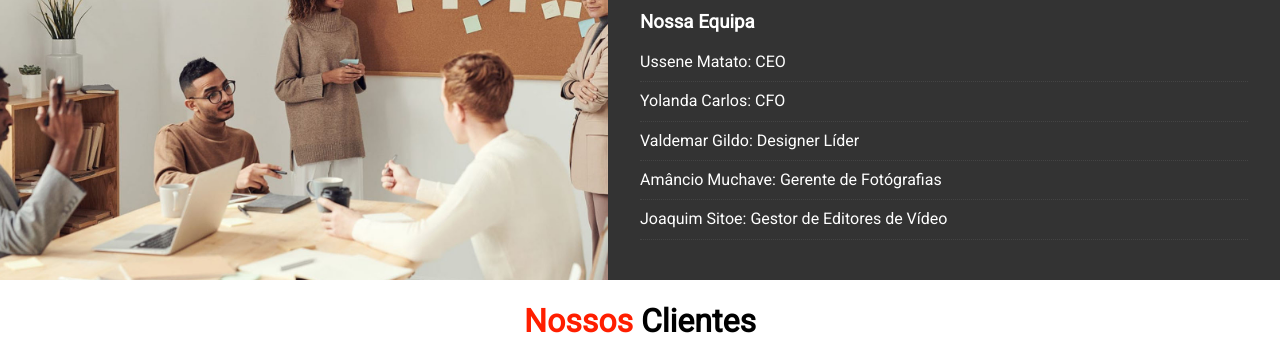
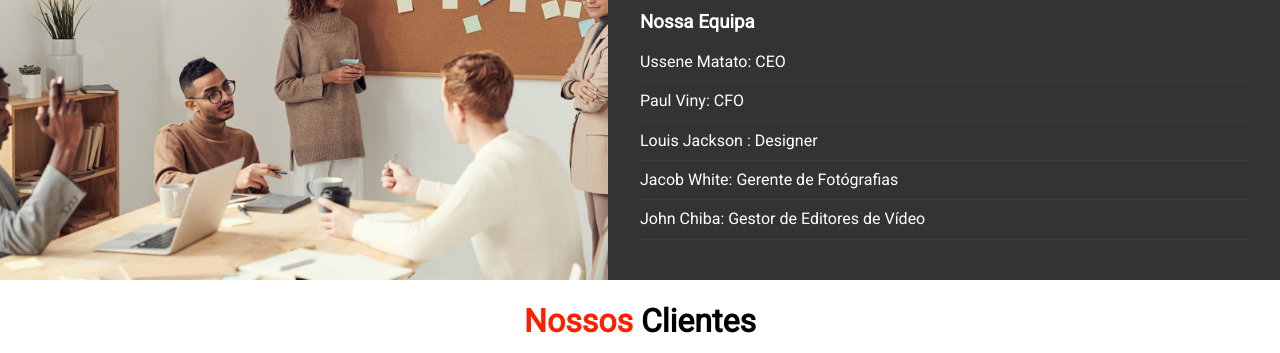
Before and after one commit to ussenematato/Enterprise-Landing-Page, a plain HTML site: page index.html in a window 1280 px wide. Shown: the part 1292-1645 px from the top of the page. Drawn offline with Linux system fonts and the light colour scheme.

Commit message:
Update index.html

```diff
--- a/index.html
+++ b/index.html
@@ -104,10 +104,10 @@
         <h3>Nossa Equipa</h3>
         <ul class="list">
           <li>Ussene Matato: CEO</li>
-          <li>Yolanda Carlos: CFO</li>
-          <li>Valdemar Gildo: Designer Líder</li>
-          <li>Amâncio Muchave: Gerente de Fotógrafias</li>
-          <li>Joaquim Sitoe: Gestor de Editores de Vídeo</li>
+          <li>Paul Viny: CFO</li>
+          <li>Louis Jackson : Designer</li>
+          <li>Jacob White: Gerente de Fotógrafias</li>
+          <li>John Chiba: Gestor de Editores de Vídeo</li>
         </ul>
       </div>
     </section>
```
